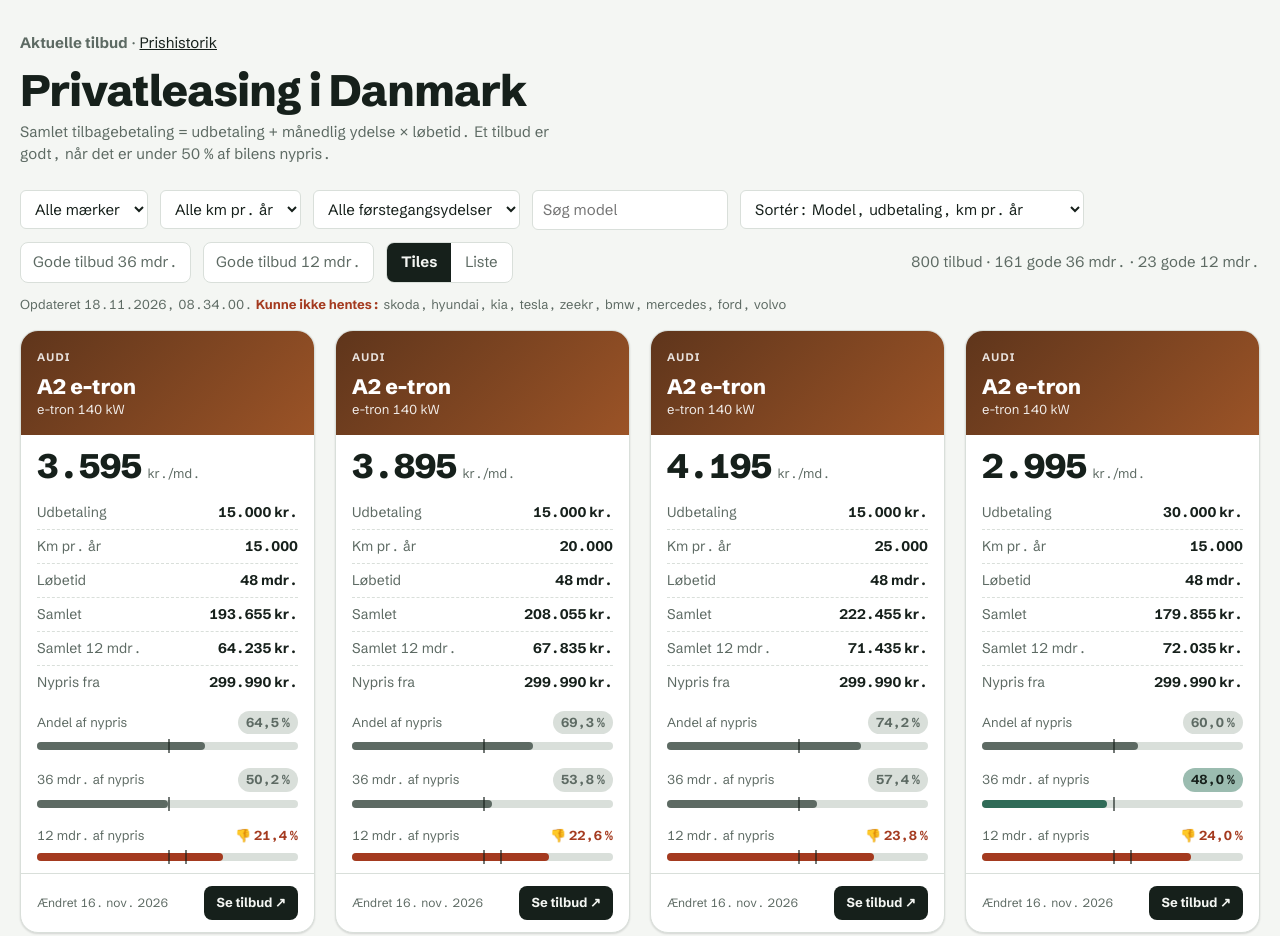
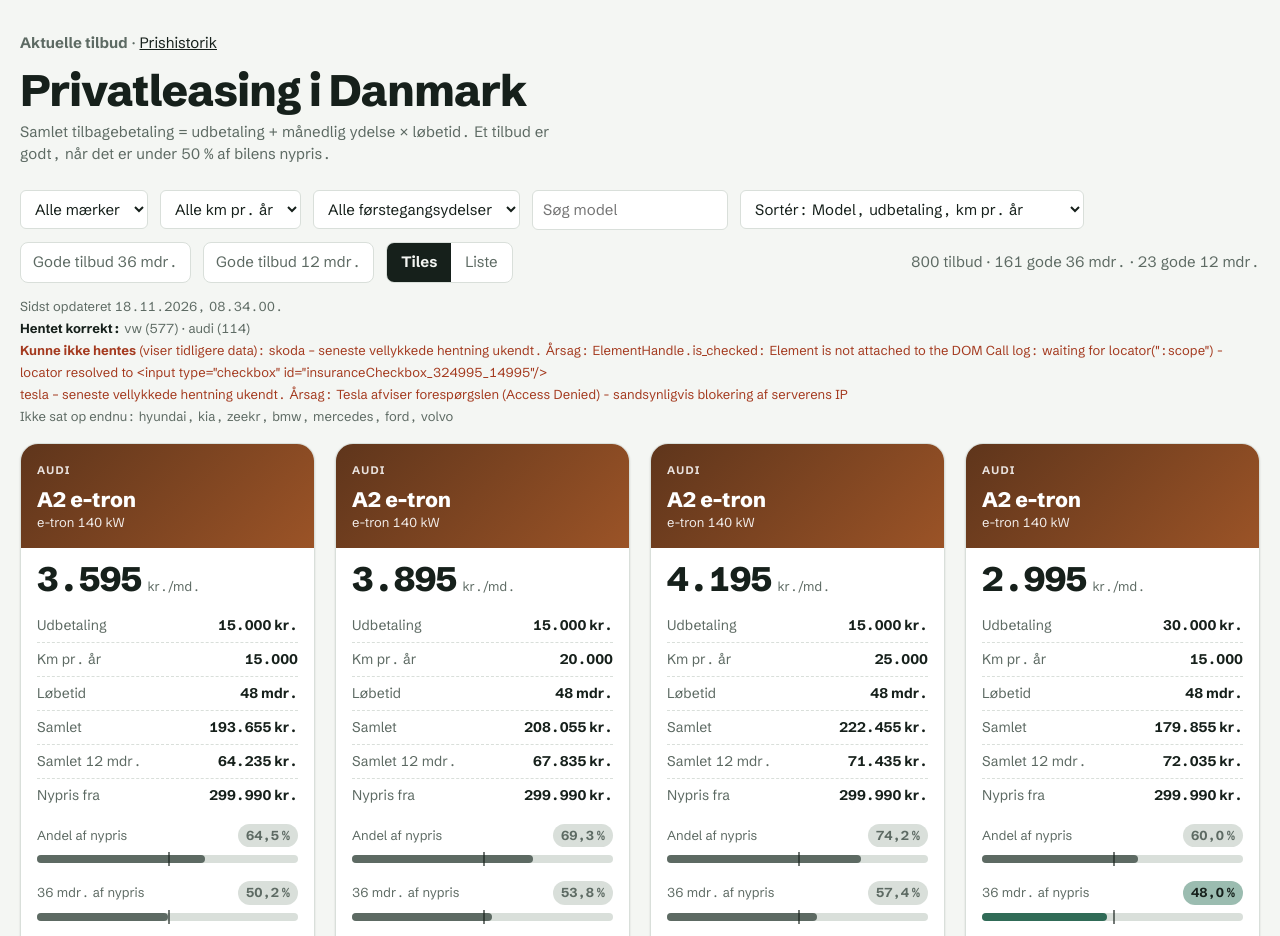
Before and after one commit to superniso/privatleasingcompare, a plain HTML site: page site/index.html in a window 1280 px wide. Shown: the top 936 px of the page. Drawn offline with Linux system fonts and the light colour scheme.

Commit message:
Update index.html

```diff
--- a/site/index.html
+++ b/site/index.html
@@ -38,8 +38,9 @@ tr.good td{background:var(--good-bg)}
 .up{color:var(--bad)}.down{color:var(--good)}
 td a{color:inherit;font-weight:700;text-underline-offset:3px}
 a:focus-visible,th:focus-visible,select:focus-visible,input:focus-visible{outline:2px solid var(--good);outline-offset:2px}
-.status{margin:-4px 0 16px;color:var(--mute);font-size:13px}
-.status b{color:var(--bad)}
+.status{line-height:1.7;margin:-4px 0 16px;color:var(--mute);font-size:13px}
+.status b{color:var(--ink)}
+.status .bad,.status .bad b{color:var(--bad)}
 .empty{padding:40px 20px;text-align:center;color:var(--mute)}
 .seg{display:inline-flex;border:1px solid var(--line);border-radius:8px;overflow:hidden;background:var(--surface)}
 .seg button{font:inherit;color:var(--mute);background:none;border:0;padding:8px 14px;cursor:pointer}
@@ -181,14 +182,23 @@ let tq;$("q").addEventListener("input",()=>{clearTimeout(tq);tq=setTimeout(rende
 $("sort").addEventListener("input",e=>{stack=e.target.value.split(",").map(k=>({k,dir:1}));render()});
 $("moreBtn").addEventListener("click",()=>{limit+=step();draw()});
 if("IntersectionObserver" in window)new IntersectionObserver(es=>{if(es[0].isIntersecting){limit+=step();draw()}},{rootMargin:"600px"}).observe($("more"));
+const hx=t=>String(t).replace(/[&<>]/g,c=>({"&":"&amp;","<":"&lt;",">":"&gt;"}[c]));
+function statusHtml(d){
+  const st=Object.entries(d.status||{}).map(([k,s])=>({name:k,...s,state:s.state||(s.ok?"ok":(/selectors/.test(s.error||"")?"ikke_sat_op":"fejl"))}));
+  const by=s=>st.filter(x=>x.state===s),L=[];
+  L.push(d.updated?`Sidst opdateret ${new Date(d.updated).toLocaleString("da-DK")}.`:"Ikke opdateret endnu.");
+  const ok=by("ok");if(ok.length)L.push(`<b>Hentet korrekt:</b> ${ok.map(x=>`${hx(x.name)} (${x.count??"?"})`).join(" · ")}`);
+  const part=by("delvist");if(part.length)L.push(`<span class="bad"><b>Delvist hentet:</b> ${part.map(x=>`${hx(x.name)} (${x.count} nye tilbud${x.warnings&&x.warnings.length?`; fejl: ${hx(x.warnings.join("; "))}`:""})`).join(" · ")}</span>`);
+  const bad=by("fejl");if(bad.length)L.push(`<span class="bad"><b>Kunne ikke hentes</b> (viser tidligere data): ${bad.map(x=>`${hx(x.name)} – seneste vellykkede hentning ${x.last_ok?dato(x.last_ok):"ukendt"}${x.carried!=null?`, ${x.carried} tilbud vises`:""}${x.error&&!/selectors/.test(x.error)?`. Årsag: ${hx(x.error)}`:""}`).join("<br>")}</span>`);
+  const nc=by("ikke_sat_op");if(nc.length)L.push(`Ikke sat op endnu: ${nc.map(x=>hx(x.name)).join(", ")}`);
+  return L.join("<br>")}
 fetch("data/offers.json").then(r=>r.json()).then(d=>{
   all=d.offers;all.forEach(enrich);
   fill("km",all.map(o=>o.km),v=>v.toLocaleString("da-DK")+" km");
   fill("down",all.map(o=>o.down),v=>kr(v));
   const ids=[...new Map(all.map(o=>[o.brand_id,o.brand]))].sort((a,b)=>a[1].localeCompare(b[1],"da"));
   $("brand").insertAdjacentHTML("beforeend",ids.map(([i,n])=>`<option value="${i}">${n}</option>`).join(""));
-  const bad=Object.entries(d.status).filter(([,s])=>!s.ok).map(([k])=>k);
-  $("status").innerHTML=(d.updated?`Opdateret ${new Date(d.updated).toLocaleString("da-DK")}. `:"Ikke opdateret endnu. ")+(bad.length?`<b>Kunne ikke hentes:</b> ${bad.join(", ")}`:"");
+  $("status").innerHTML=statusHtml(d);
   render();
 }).catch(()=>{$("status").textContent="Kunne ikke indlæse data/offers.json (åbn siden via en webserver, ikke som fil).";render()});
 </script>
```
